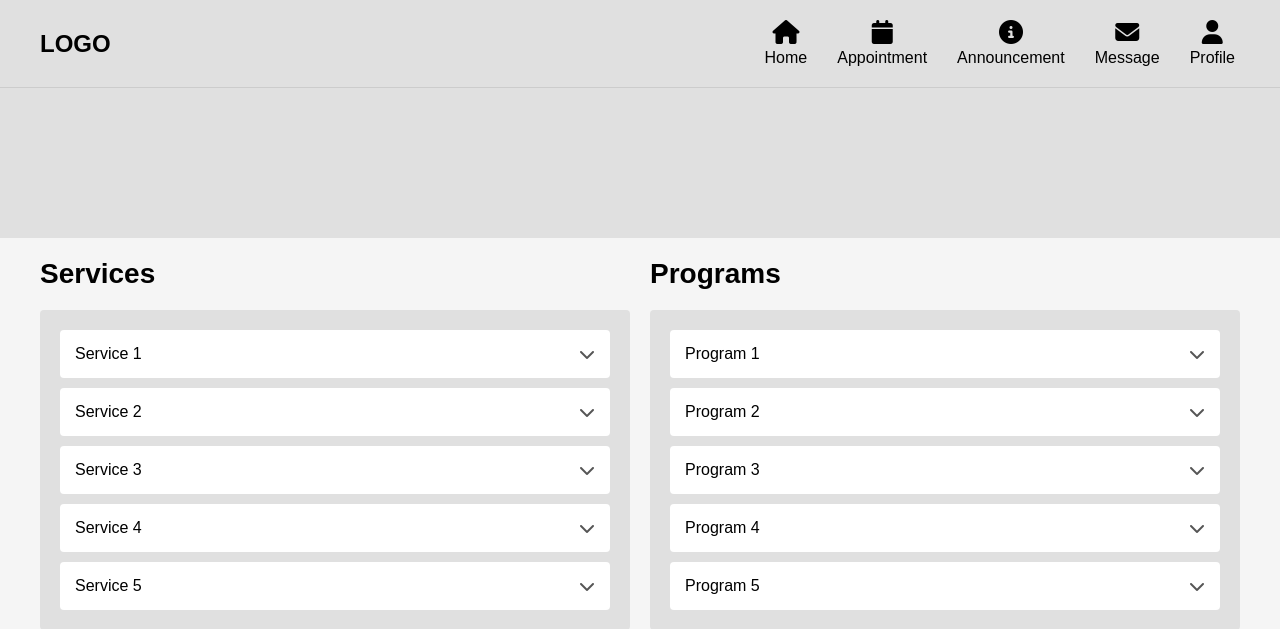
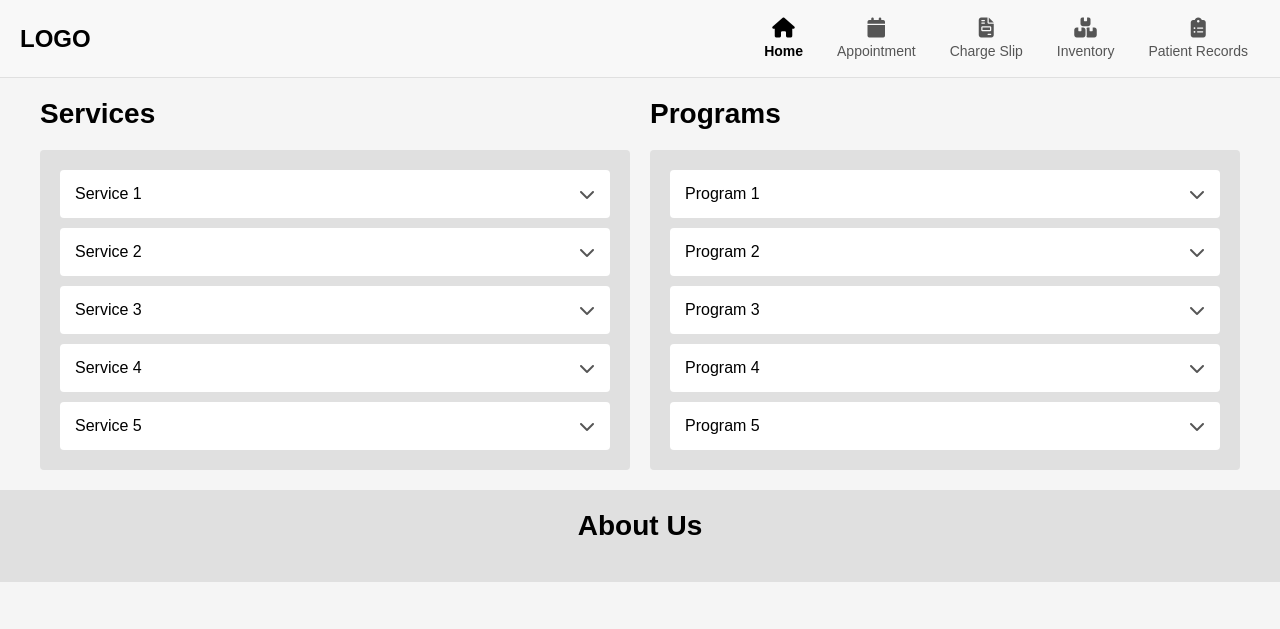
Before and after one commit to Aaroonn27/MHO, a PHP site: page / in a window 1280 px wide. Shown: the top 629 px of the page. Run offline with PHP 8.4, Linux system fonts and the light colour scheme.

Commit message:
unfinished nav

```diff
--- /dev/null
+++ b/Style/header.css
@@ -0,0 +1,76 @@
+/* Header styles */
+header {
+    display: flex;
+    justify-content: space-between;
+    align-items: center;
+    padding: 10px 20px;
+    background-color: #f8f8f8;
+    border-bottom: 1px solid #e0e0e0;
+}
+
+.logo-container {
+    display: flex;
+    align-items: center;
+}
+
+.logo-container h1 {
+    margin: 0;
+    font-size: 24px;
+    font-weight: bold;
+}
+
+nav ul {
+    display: flex;
+    list-style: none;
+    margin: 0;
+    padding: 0;
+    gap: 10px;
+}
+
+nav ul li {
+    text-align: center;
+}
+
+nav ul li a {
+    display: flex;
+    flex-direction: column;
+    align-items: center;
+    text-decoration: none;
+    color: #555;
+    padding: 8px 12px;
+    border-radius: 5px;
+    font-size: 14px;
+}
+
+nav ul li.active a {
+    color: #000;
+    font-weight: bold;
+}
+
+nav ul li a i {
+    font-size: 20px;
+    margin-bottom: 5px;
+}
+
+/* Responsive styles */
+@media (max-width: 768px) {
+    header {
+        flex-direction: column;
+        padding: 10px;
+    }
+
+    nav ul {
+        width: 100%;
+        justify-content: space-between;
+        margin-top: 10px;
+    }
+
+    nav ul li a {
+        padding: 5px;
+        font-size: 12px;
+    }
+
+    nav ul li a i {
+        font-size: 16px;
+    }
+}
--- /dev/null
+++ b/includes/header.php
@@ -0,0 +1,39 @@
+<header>
+    <div class="logo-container">
+        <h1>LOGO</h1>
+    </div>
+    <nav>
+        <ul>
+            <li <?php echo basename($_SERVER['PHP_SELF']) == 'index.php' ? 'class="active"' : ''; ?>>
+                <a href="index.php">
+                    <i class="fas fa-home"></i>
+                    <span>Home</span>
+                </a>
+            </li>
+            <li <?php echo basename($_SERVER['PHP_SELF']) == 'appointment.php' || basename($_SERVER['PHP_SELF']) == 'create_appoint.php' ? 'class="active"' : ''; ?>>
+                <a href="appointment.php">
+                    <i class="fas fa-calendar"></i>
+                    <span>Appointment</span>
+                </a>
+            </li>
+            <li <?php echo basename($_SERVER['PHP_SELF']) == 'charge_slip.php' ? 'class="active"' : ''; ?>>
+                <a href="charge_slip.php">
+                    <i class="fas fa-file-invoice"></i>
+                    <span>Charge Slip</span>
+                </a>
+            </li>
+            <li <?php echo basename($_SERVER['PHP_SELF']) == 'inventory.php' ? 'class="active"' : ''; ?>>
+                <a href="inventory.php">
+                    <i class="fas fa-boxes"></i>
+                    <span>Inventory</span>
+                </a>
+            </li>
+            <li <?php echo basename($_SERVER['PHP_SELF']) == 'patient_records.php' ? 'class="active"' : ''; ?>>
+                <a href="patient_records.php">
+                    <i class="fas fa-clipboard-list"></i>
+                    <span>Patient Records</span>
+                </a>
+            </li>
+        </ul>
+    </nav>
+</header>
--- a/index.php
+++ b/index.php
@@ -6,58 +6,12 @@
     <meta name="viewport" content="width=device-width, initial-scale=1.0">
     <title>Home</title>
     <link rel="stylesheet" href="Style/home.css">
+    <link rel="stylesheet" href="Style/header.css">
     <link rel="stylesheet" href="https://cdnjs.cloudflare.com/ajax/libs/font-awesome/6.4.0/css/all.min.css">
 </head>
 
 <body>
-    <header>
-        <div class="logo-container">
-            <h1>LOGO</h1>
-        </div>
-        <nav>
-            <ul>
-                <li class="active">
-                    <a href="index.php">
-                        <i class="fas fa-home"></i>
-                        <span>Home</span>
-                    </a>
-                </li>
-                <li class="dropdown">
-                    <a href="#">
-                        <i class="fas fa-calendar"></i>
-                        <span>Appointment</span>
-                    </a>
-                    <div class="dropdown-menu">
-                        <a href="appointment.php"><i class="fas fa-list"></i>View Appointments</a>
-                        <a href="create_appoint.php"><i class="fas fa-plus"></i>Create Appointment</a>
-                    </div>
-                </li>
-                <li>
-                    <a href="announcement.php">
-                        <i class="fas fa-info-circle"></i>
-                        <span>Announcement</span>
-                    </a>
-                </li>
-                <li>
-                    <a href="message.php">
-                        <i class="fas fa-envelope"></i>
-                        <span>Message</span>
-                    </a>
-                </li>
-                <li>
-                    <a href="profilepage.php">
-                        <i class="fas fa-user"></i>
-                        <span>Profile</span>
-                    </a>
-                </li>
-            </ul>
-        </nav>
-
-    </header>
-
-    <div class="banner">
-        <!-- Banner area - you can add banner content here -->
-    </div>
+    <?php include 'includes/header.php'; ?>
 
     <main>
         <div class="column">
@@ -128,47 +82,6 @@
                 });
             });
         });
-
-        document.addEventListener('DOMContentLoaded', function() {
-            // Get all dropdown navigation items
-            const dropdowns = document.querySelectorAll('nav ul li.dropdown');
-
-            dropdowns.forEach(dropdown => {
-                // For mobile: handle click events
-                dropdown.addEventListener('click', function(e) {
-                    // Get the dropdown menu element
-                    const dropdownMenu = this.querySelector('.dropdown-menu');
-
-                    // Check if we're on mobile
-                    if (window.innerWidth <= 768) {
-                        // Toggle the display of the dropdown menu
-                        if (dropdownMenu.style.display === 'block') {
-                            dropdownMenu.style.display = 'none';
-                        } else {
-                            // First, close all other dropdowns
-                            document.querySelectorAll('.dropdown-menu').forEach(menu => {
-                                menu.style.display = 'none';
-                            });
-
-                            // Then open this one
-                            dropdownMenu.style.display = 'block';
-                        }
-
-                        // Prevent the default action (following the link)
-                        e.preventDefault();
-                    }
-                });
-            });
-
-            // Close dropdowns when clicking outside
-            document.addEventListener('click', function(e) {
-                if (!e.target.closest('.dropdown')) {
-                    document.querySelectorAll('.dropdown-menu').forEach(menu => {
-                        menu.style.display = 'none';
-                    });
-                }
-            });
-        });
     </script>
 </body>
 
```
Also changed, not shown: appointment.php (+14 -76 lines).
